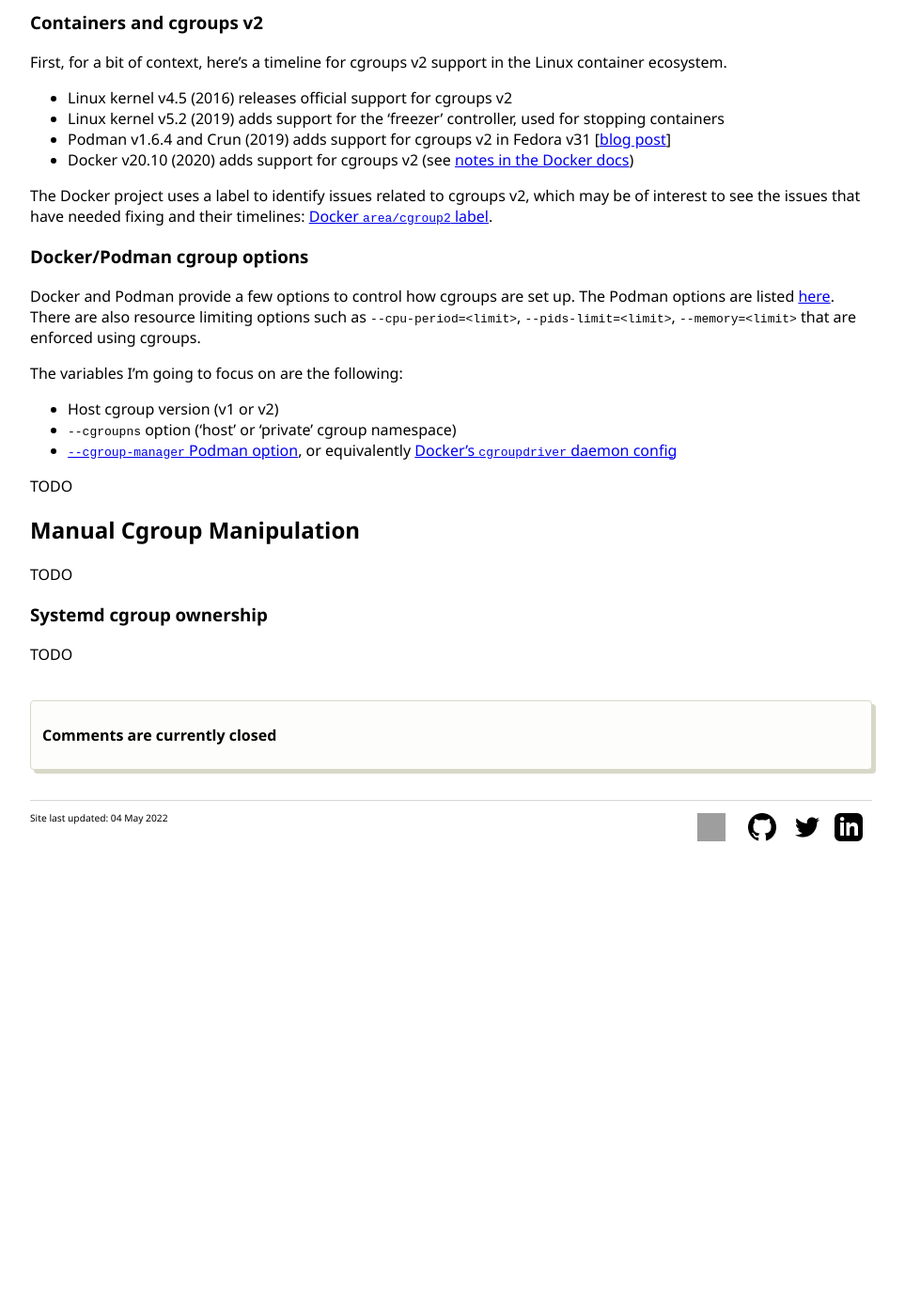
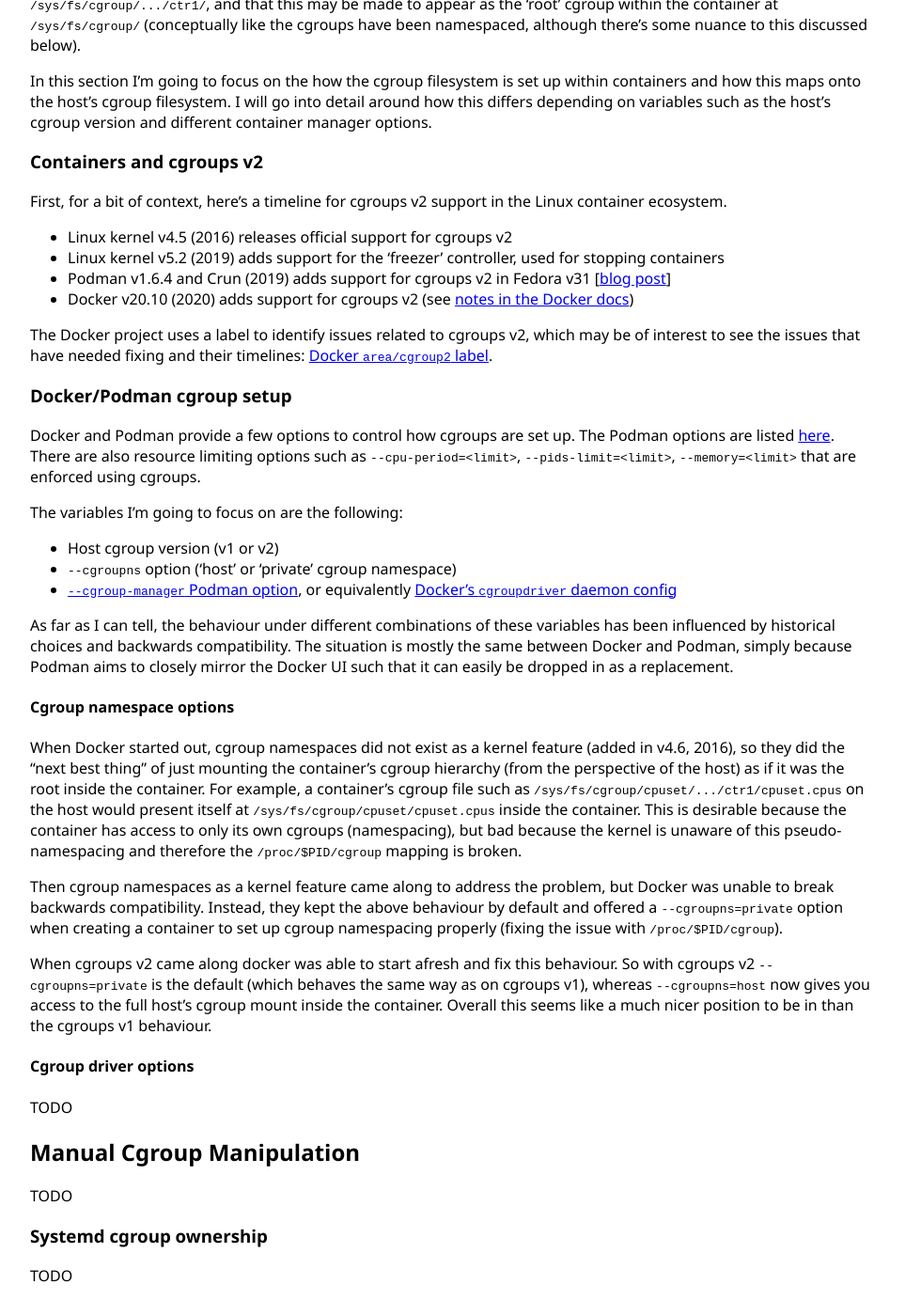
Before and after one commit to LewisGaul/LewisGaul.github.io, a Jekyll site: the page built from _posts/rough/2022-05-01-cgroups-intro.md, in a window 1280 px wide and 1400 px high, scrolled down 7506 px. Shown: the whole window at 94% size, without its empty margins (160-1123 px from the left). Built offline with Jekyll 4.4.1, drawn with Linux system fonts in a browser that asks for light colours; before the commit the page ends 8443 px from its top, so only the background shows below that; some of the changed text lies outside the part shown; grey boxes are pictures that could not be loaded.

Commit message:
Add cgroup namespace explanation

```diff
--- a/_posts/rough/2022-05-01-cgroups-intro.md
+++ b/_posts/rough/2022-05-01-cgroups-intro.md
@@ -286,6 +286,8 @@
 
 The Docker and Podman container orchestrators (or more likely their underlying container runtimes, `runc` and `crun`) set up the `/sys/fs/cgroup` mount inside the container, passing through [a subset of] the host's cgroup filesystem.
 
+What I mean by this is that on the host there will be a cgroup corresponding to the container's processes, e.g. at `/sys/fs/cgroup/.../ctr1/`, and that this may be made to appear as the 'root' cgroup within the container at `/sys/fs/cgroup/` (conceptually like the cgroups have been namespaced, although there's some nuance to this discussed below).
+
 In this section I'm going to focus on the how the cgroup filesystem is set up within containers and how this maps onto the host's cgroup filesystem.
 I will go into detail around how this differs depending on variables such as the host's cgroup version and different container manager options.
 
@@ -301,7 +303,7 @@
 The Docker project uses a label to identify issues related to cgroups v2, which may be of interest to see the issues that have needed fixing and their timelines: [Docker `area/cgroup2` label](https://github.com/moby/moby/issues?q=label%3Aarea%2Fcgroup2+).
 
 
-### Docker/Podman cgroup options
+### Docker/Podman cgroup setup
 
 Docker and Podman provide a few options to control how cgroups are set up.
 The Podman options are listed [here](https://docs.podman.io/en/latest/markdown/podman-run.1.html#cgroup-conf-key-value).
@@ -311,6 +313,26 @@
 - Host cgroup version (v1 or v2)
 - `--cgroupns` option ('host' or 'private' cgroup namespace)
 - [`--cgroup-manager` Podman option](https://docs.podman.io/en/latest/markdown/podman.1.html#cgroup-manager-manager), or equivalently [Docker's `cgroupdriver` daemon config](https://stackoverflow.com/questions/43794169/docker-change-cgroup-driver-to-systemd/65870152#65870152)
+
+As far as I can tell, the behaviour under different combinations of these variables has been influenced by historical choices and backwards compatibility.
+The situation is mostly the same between Docker and Podman, simply because Podman aims to closely mirror the Docker UI such that it can easily be dropped in as a replacement.
+
+
+#### Cgroup namespace options
+
+When Docker started out, cgroup namespaces did not exist as a kernel feature (added in v4.6, 2016), so they did the "next best thing" of just mounting the container's cgroup hierarchy (from the perspective of the host) as if it was the root inside the container.
+For example, a container's cgroup file such as `/sys/fs/cgroup/cpuset/.../ctr1/cpuset.cpus` on the host would present itself at `/sys/fs/cgroup/cpuset/cpuset.cpus` inside the container.
+This is desirable because the container has access to only its own cgroups (namespacing), but bad because the kernel is unaware of this pseudo-namespacing and therefore the `/proc/$PID/cgroup` mapping is broken.
+
+Then cgroup namespaces as a kernel feature came along to address the problem, but Docker was unable to break backwards compatibility.
+Instead, they kept the above behaviour by default and offered a `--cgroupns=private` option when creating a container to set up cgroup namespacing properly (fixing the issue with `/proc/$PID/cgroup`).
+
+When cgroups v2 came along docker was able to start afresh and fix this behaviour.
+So with cgroups v2 `--cgroupns=private` is the default (which behaves the same way as on cgroups v1), whereas `--cgroupns=host` now gives you access to the full host's cgroup mount inside the container.
+Overall this seems like a much nicer position to be in than the cgroups v1 behaviour.
+
+
+#### Cgroup driver options
 
 TODO
 
```
